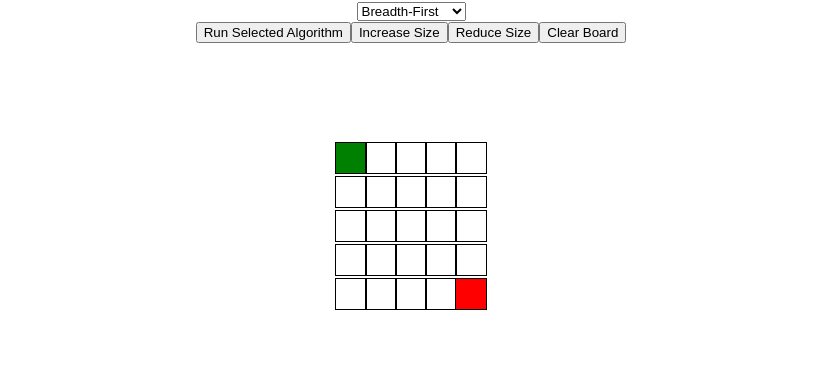
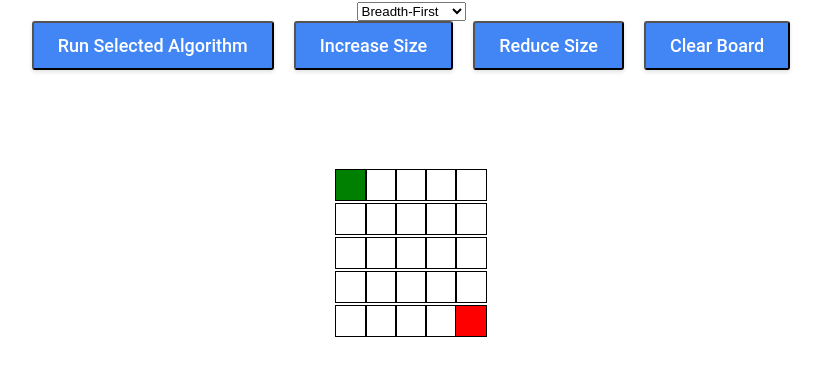
Before and after one commit to wfranzen/labyrinth, a React (Create React App) app: page / in a window 1280 px wide. Shown: the top 376 px of the page, without its empty margins (229-1050 px from the left). Built offline with nearby package versions, Linux system fonts and the light colour scheme.

Commit message:
Update button css

```diff
--- a/src/AlgoDrawing/AlgoDrawing.css
+++ b/src/AlgoDrawing/AlgoDrawing.css
@@ -3,5 +3,25 @@
 }
 
 .button {
-    margin-left: 10px;
-}
+    display: inline-block;
+    font-family: "Roboto", sans-serif;
+    font-size: 18px;
+    font-weight: 500;
+    text-align: center;
+    text-decoration: none;
+    white-space: nowrap;
+    cursor: pointer;
+    user-select: none;
+    padding: 12px 24px;
+    border-radius: 3px;
+    color: #ffffff;
+    background-color: #4285f4;
+    box-shadow: 0 2px 4px 0 rgba(0, 0, 0, 0.12);
+    transition: box-shadow 0.2s ease-in-out, background-color 0.2s ease-in-out;
+    margin: 0 10px;
+  }
+  .button:hover,
+  .button:active {
+    box-shadow: 0 4px 8px 0 rgba(0, 0, 0, 0.12);
+    background-color: #0077c2;
+  }
--- a/src/AlgoDrawing/AlgoDrawing.jsx
+++ b/src/AlgoDrawing/AlgoDrawing.jsx
@@ -201,16 +201,16 @@ export default class AlgoDrawing extends Component {
                         <option value="5">Random Jump</option>
                     </select>
                 </form>
-                <button onClick={() => this.runSelectedAlgorithm(document.getElementById("searchAlgorithm").value)}>
+                <button className="button" onClick={() => this.runSelectedAlgorithm(document.getElementById("searchAlgorithm").value)}>
                     Run Selected Algorithm
                 </button>
-                <button onClick={() => this.handleSizeChange(1)}>
+                <button className="button" onClick={() => this.handleSizeChange(1)}>
                     Increase Size
                 </button>
-                <button onClick={() => this.handleSizeChange(-1)}>
+                <button className="button" onClick={() => this.handleSizeChange(-1)}>
                     Reduce Size
                 </button>
-                <button onClick={() => this.resetBoard()}>
+                <button className="button" onClick={() => this.resetBoard()}>
                     Clear Board
                 </button>
                 <div className="labyrinth">
```
